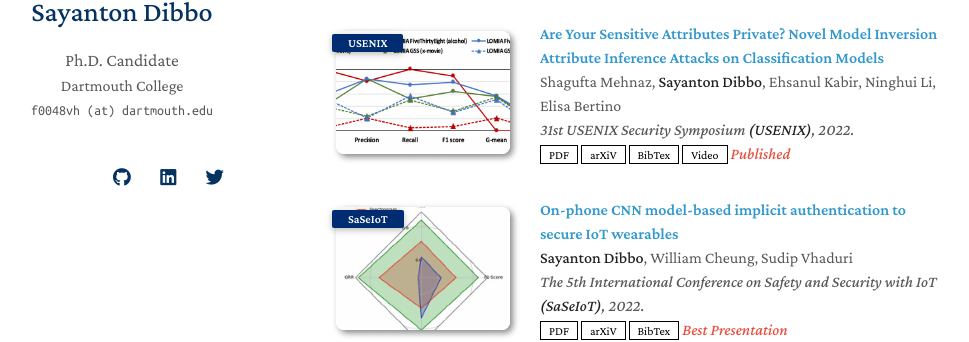
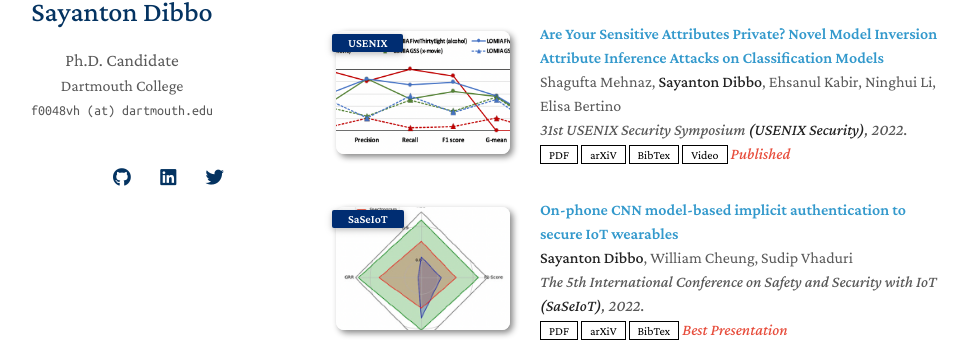
Before and after one commit to SayantonDibbo/SayantonDibbo.github.io, a Jekyll site: the page built from index.md, in a window 1280 px wide and 900 px high, scrolled down 2040 px. Shown: the part 193-535 px from the top of the window, without its empty margins (154-1123 px from the left). Built offline with Jekyll 4.4.1, drawn with Linux system fonts in a browser that asks for light colours; nearby versions of some CDN libraries; a style sheet for code colours, icons or effects is not loaded; our own code applies the rules of GitHub Pages for plain Markdown files.

Commit message:
Update publications.yml

```diff
--- a/_data/publications.yml
+++ b/_data/publications.yml
@@ -64,7 +64,7 @@ main:
   - title: "Are Your Sensitive Attributes Private? Novel Model Inversion Attribute Inference Attacks on Classification Models"
     authors: Shagufta Mehnaz, <strong>Sayanton Dibbo</strong>, Ehsanul Kabir, Ninghui Li, Elisa Bertino
     conference_short: USENIX
-    conference: 31st USENIX Security Symposium   <strong>(USENIX)</strong>, 2022.
+    conference: 31st USENIX Security Symposium   <strong>(USENIX Security)</strong>, 2022.
     pdf: https://www.usenix.org/system/files/sec22-mehnaz.pdf
     arxiv: https://arxiv.org/pdf/2201.09370.pdf
     bibtex: ./assets/files/usenix_bibtex.txt
```
